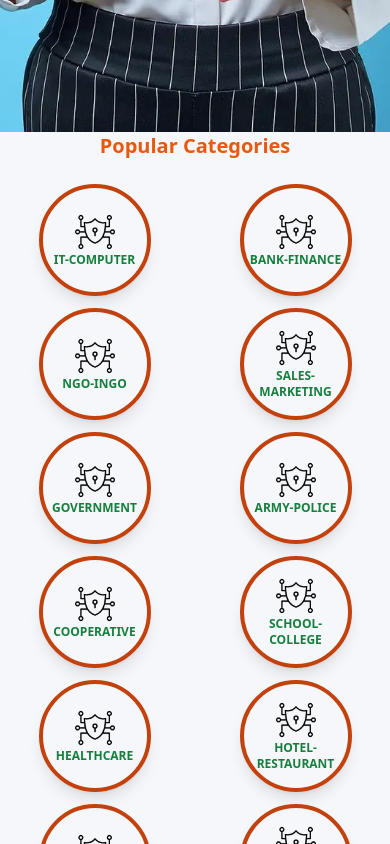
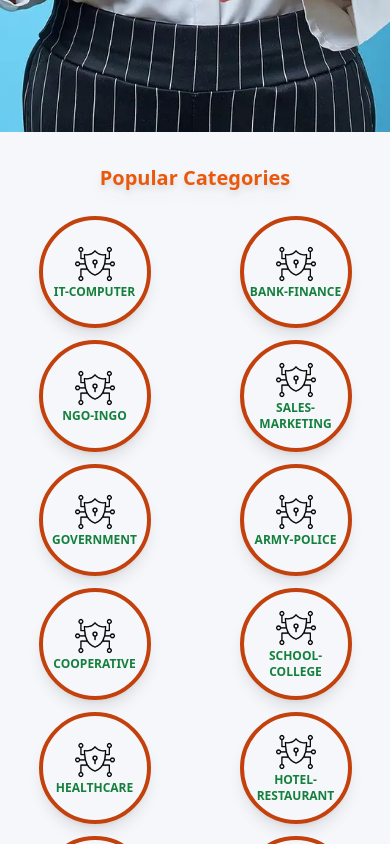
Before and after one commit to MilanPraz/jobholic-app, a React (Vite) app: page / in a window 390 px wide. Shown: the part 760-1604 px from the top of the page. Built offline with nearby package versions, Linux system fonts and the light colour scheme; no server answers.

Commit message:
text enlarged

```diff
--- a/src/category/PopularCategories.jsx
+++ b/src/category/PopularCategories.jsx
@@ -10,10 +10,10 @@ function PopularCategories() {
 
   return (
     <div>
-      <div className="  pb-4  bg-[#f6f7fa]">
+      <div className="  pb-4 pt-8 bg-[#f6f7fa]">
         <h2
           data-aos="zoom-in"
-          className=" mb-6 text-center text-xl font-bold text-orange-600"
+          className=" mb-6 text-center text-xl sm:text-2xl  drop-shadow-lg   font-bold text-orange-600"
         >
           Popular Categories
         </h2>
--- a/src/listedJob/FeaturedJob.jsx
+++ b/src/listedJob/FeaturedJob.jsx
@@ -6,9 +6,11 @@ import { AiOutlineEdit } from "react-icons/ai";
 import { BsHourglassSplit } from "react-icons/bs";
 import { FaUserTie } from "react-icons/fa";
 import { Link } from "react-router-dom";
+import { useSelector } from "react-redux";
 
 const url = "https://jobholic.onrender.com/";
 function FeaturedJob({ job }) {
+  const userDetail = useSelector((state) => state.user.value);
   const { tags } = job;
 
   // console.log(job);
@@ -50,6 +52,7 @@ function FeaturedJob({ job }) {
         >
           Read more
         </Link>
+        {userDetail.role === "company" ? (
           <div className="flex gap-2 absolute top-2 right-2">
             <RiDeleteBin5Line
               onClick={() => {
@@ -70,6 +73,7 @@ function FeaturedJob({ job }) {
               <AiOutlineEdit className=" text-xl text-orange-700" />
             </Link>
           </div>
+        ) : null}
       </div>
     </div>
   );
--- a/src/pages/Home.jsx
+++ b/src/pages/Home.jsx
@@ -63,7 +63,7 @@ function Home() {
       <div className="container mx-auto">
         <h2
           data-aos="zoom-in"
-          className=" mb-6 text-center text-xl font-bold mt-4 text-orange-600"
+          className=" mb-6 text-center text-xl sm:text-2xl drop-shadow-xl font-bold mt-4 text-orange-600"
         >
           All Latest Listed Jobs
         </h2>
```
Lines whose indentation alone changed are shown as unchanged.
